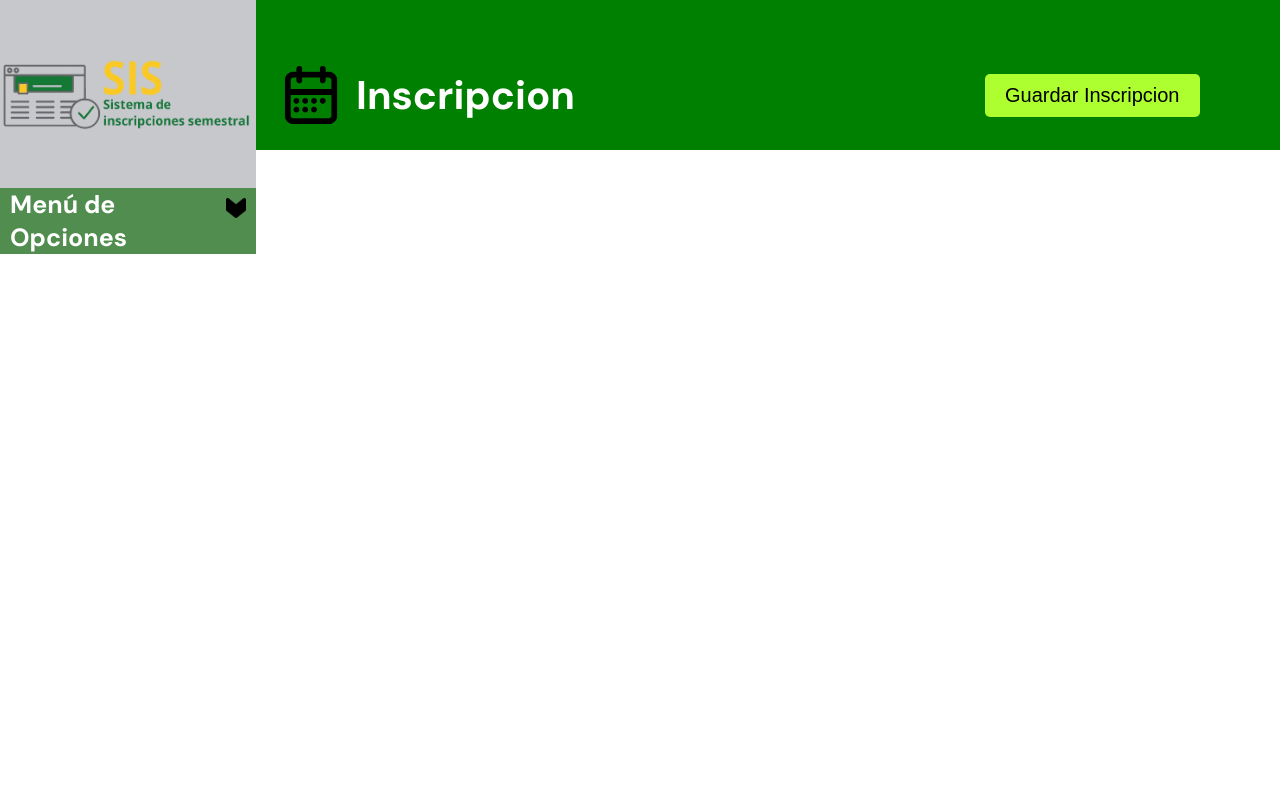
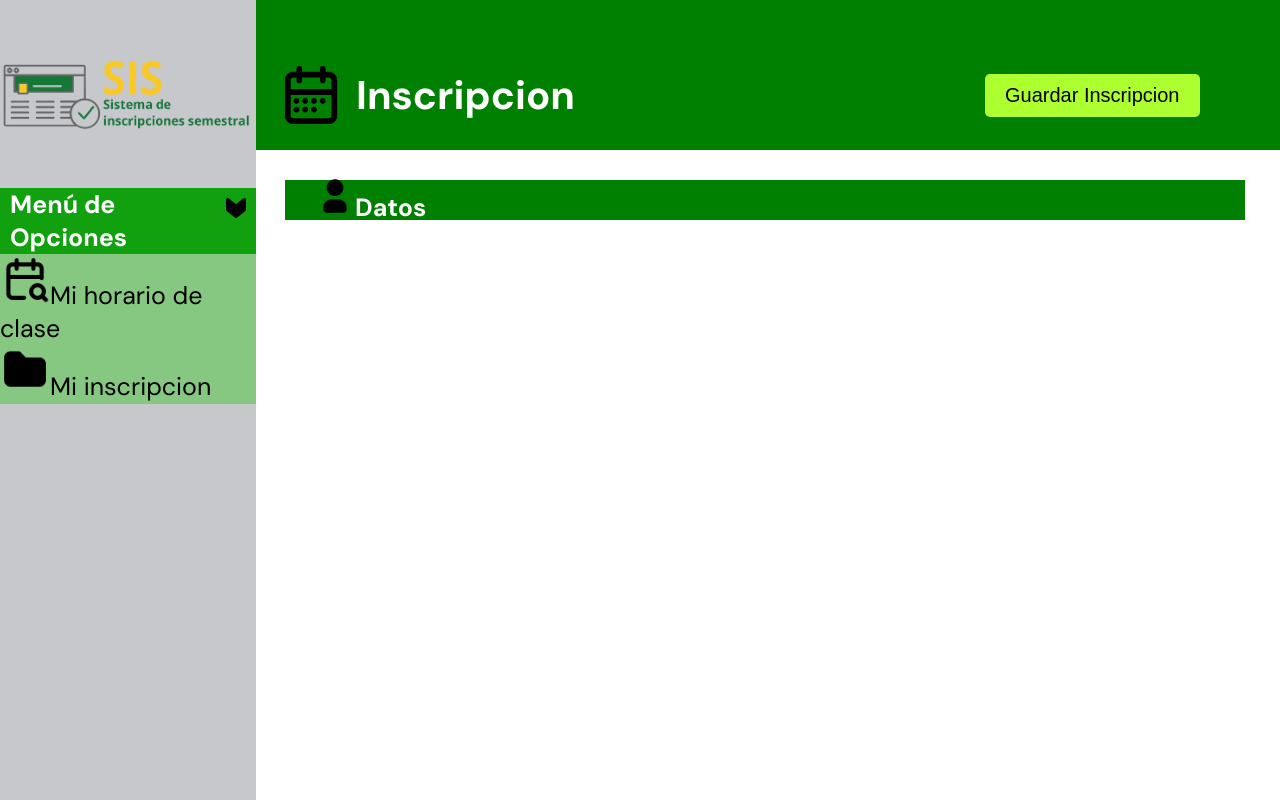
Before and after one commit to MrSignals/Proyecto_Software, a website: page public/index.html in a window 1280 px wide. Drawn offline with Linux system fonts and the light colour scheme; no server answers.

Commit message:
Menu de opciones creado

```diff
--- a/public/css/styles.css
+++ b/public/css/styles.css
@@ -71,6 +71,7 @@ h2 {
 
 main {
   width: 20%;
+  height: 100vh;
   background-color: #c7c8cc;
 }
 
@@ -81,7 +82,7 @@ main {
   align-items: flex-start;
   width: auto;
   height: auto;
-  background-color: #508d4e;
+  background-color: #11A00E;
 }
 
 .menu--container img {
@@ -98,3 +99,34 @@ main {
 .left--img img {
   width: 250px;
 }
+
+.options--container {
+  background-color: #86C881;
+  font-size: 2.5rem;
+  height: 150px;
+}
+
+.options--container img{
+  width: 50px;
+  height: 50px;
+}
+.information--container{
+  position: fixed;
+  right: 0;
+  top: 180px;
+  display: flex;
+  flex-direction: column;
+  justify-content: center;
+  width: 75%;
+  margin-right: 35px;
+  min-width: 320px;
+  height: 20px;
+  text-align: left;
+  background-color: green;
+  padding: 20px;
+}
+
+.information--container img{
+  width: 40px;
+  height: 40px;
+}
--- a/public/index.html
+++ b/public/index.html
@@ -35,8 +35,15 @@
         />
       </div>
       <section class="menu--container">
-        <h2>Menú de Opciones</h2>
+        <h2>           Menú de Opciones</h2>
         <img src="./img/arrow-badge-down.png" alt="arrow-down" />
+      </section>
+      <section class="options--container">
+      <p><img src="./img/calendar-search.png" alt="">Mi horario de clase</p>
+      <p><img src="./img/folder.png" alt="">Mi inscripcion</p>
+      </section>
+      <section class="information--container">
+        <h2> <img src="./img/user.png" alt="">Datos</h2>
       </section>
     </main>
 
```
Also changed, not shown: public/img/calendar-search.png (added), public/img/folder.png (added), public/img/user.png (added), 1 other file.
